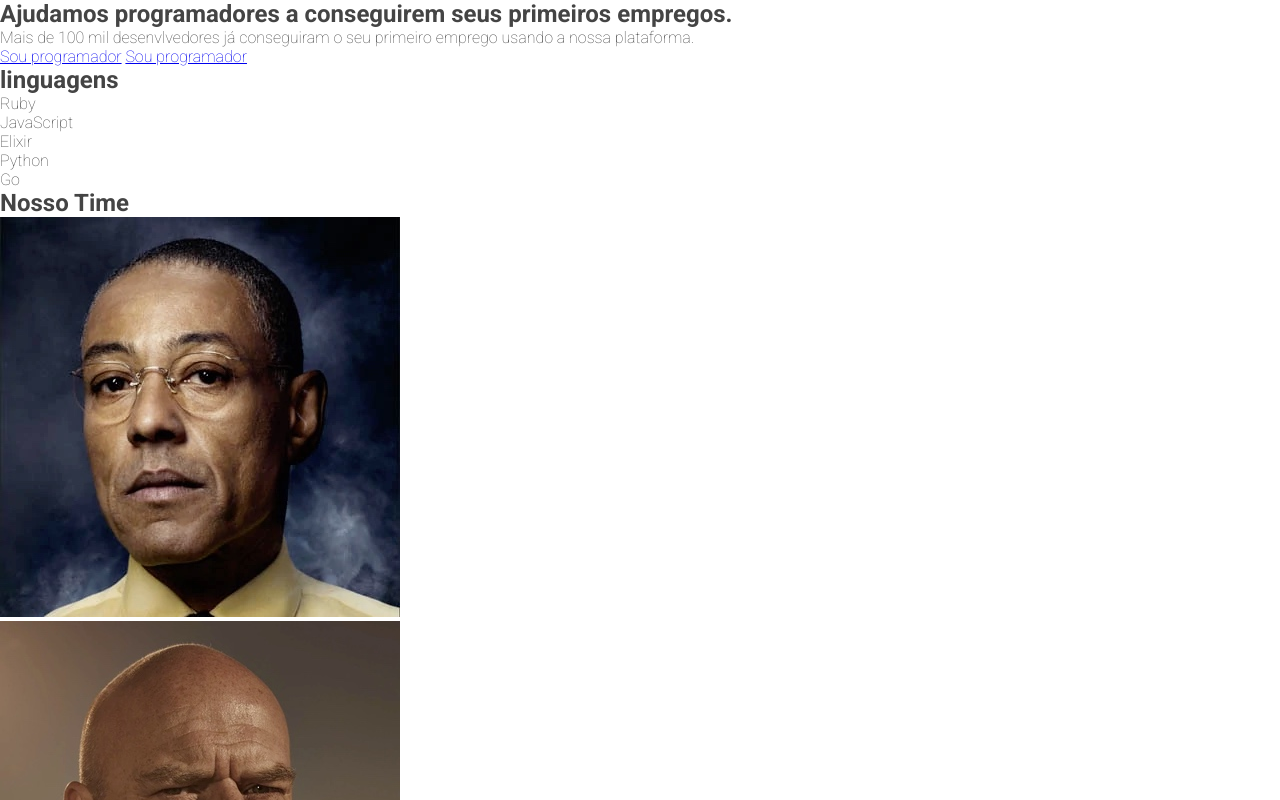
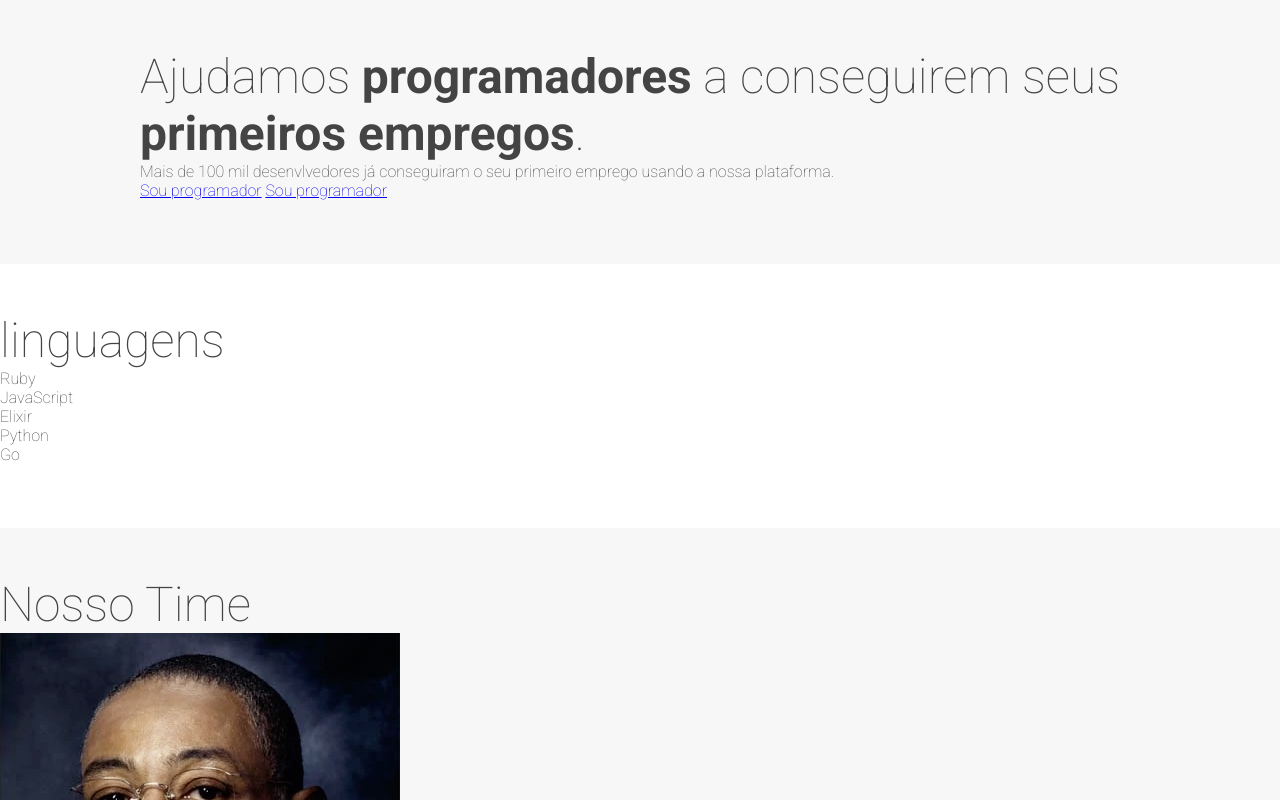
Before and after one commit to victoroliveira59/project_web, a plain HTML site: page massa/index.html in a window 1280 px wide. Shown: the top 800 px of the page. Drawn offline with Linux system fonts and the light colour scheme.

Commit message:
feat: Add color to background and created class container for h1

```diff
--- a/massa/css/style.css
+++ b/massa/css/style.css
@@ -10,3 +10,25 @@ body {
     font-family: 'Roboto', sans-serif;
     color: #444;
 }
+section{
+    padding: 3rem 0 4rem 0;
+}
+
+h1{
+    font-size: 3rem;  /*Tamanho da fonte */
+    font-weight: normal; /*ignora o negrito por padrão do h1*/
+
+}
+
+.gray{
+    background: #f7f7f7;
+}
+
+.container{
+    max-width: 1000px; /*limite da expansão em pixels*/
+    margin: auto; /*Cria uma margem automatica*/
+}
+
+footer{
+    background: #3788bf;
+}
--- a/massa/index.html
+++ b/massa/index.html
@@ -35,7 +35,8 @@
 <!--    </header>-->
     <main>
     <!--        Texto de subtitulo-->
-        <section class="intro">
+        <section class="intro gray">
+           <div class="container">
                <h1>
                    Ajudamos <strong>programadores</strong> a conseguirem seus <strong>primeiros empregos</strong>.
                </h1>
@@ -43,10 +44,12 @@
                <p>
                    Mais de 100 mil desenvlvedores já conseguiram o seu primeiro emprego usando a nossa plataforma.
                </p>
-        </section>
                <!--        Links para direcionar a pagina de inscrição -->
                <a href="#">Sou programador</a>
                <a href="#">Sou programador</a>
+           </div>
+        </section>
+
         <section class="languages">
             <h1>linguagens</h1>
             <div class="cards">
@@ -58,7 +61,7 @@
             </div>
         </section>
 
-        <section class="team">
+        <section class="team gray">
             <h1>Nosso Time</h1>
 
             <div class="menbers">
```
Lines whose indentation alone changed are shown as unchanged.
